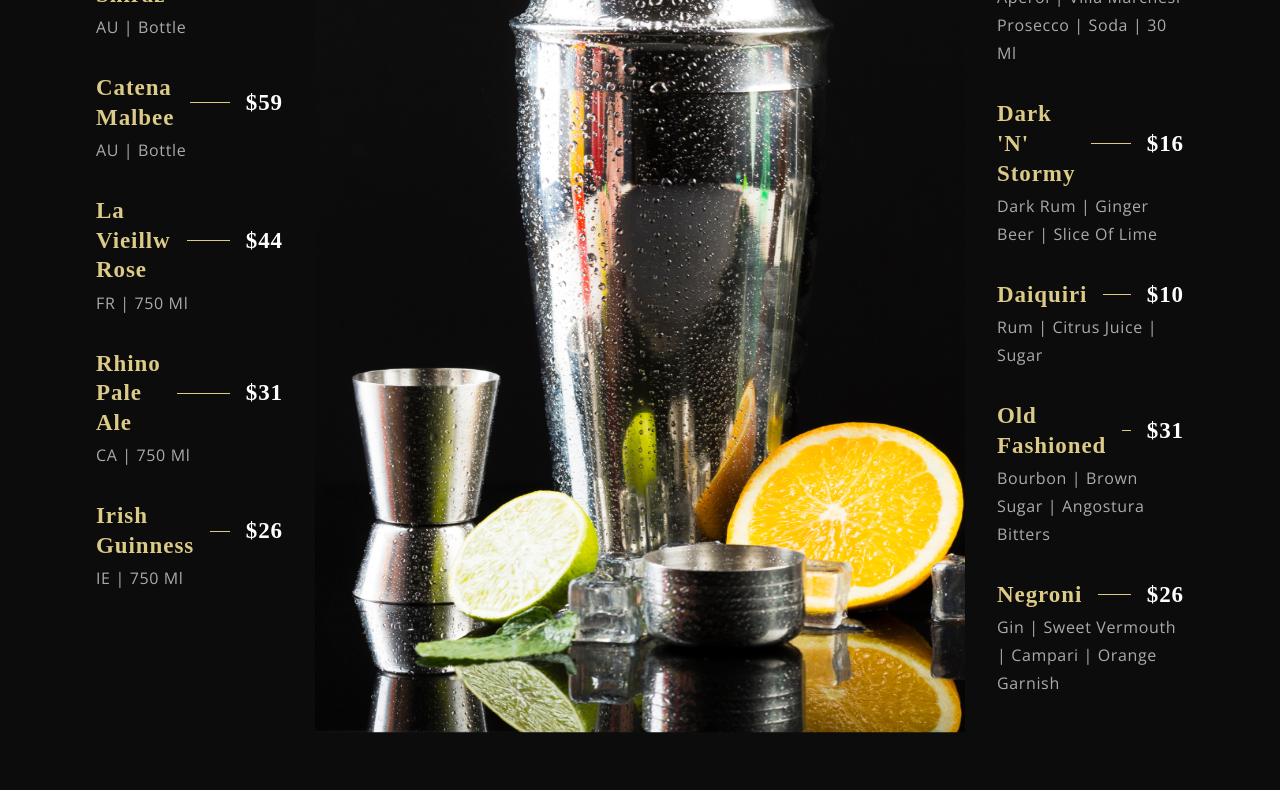
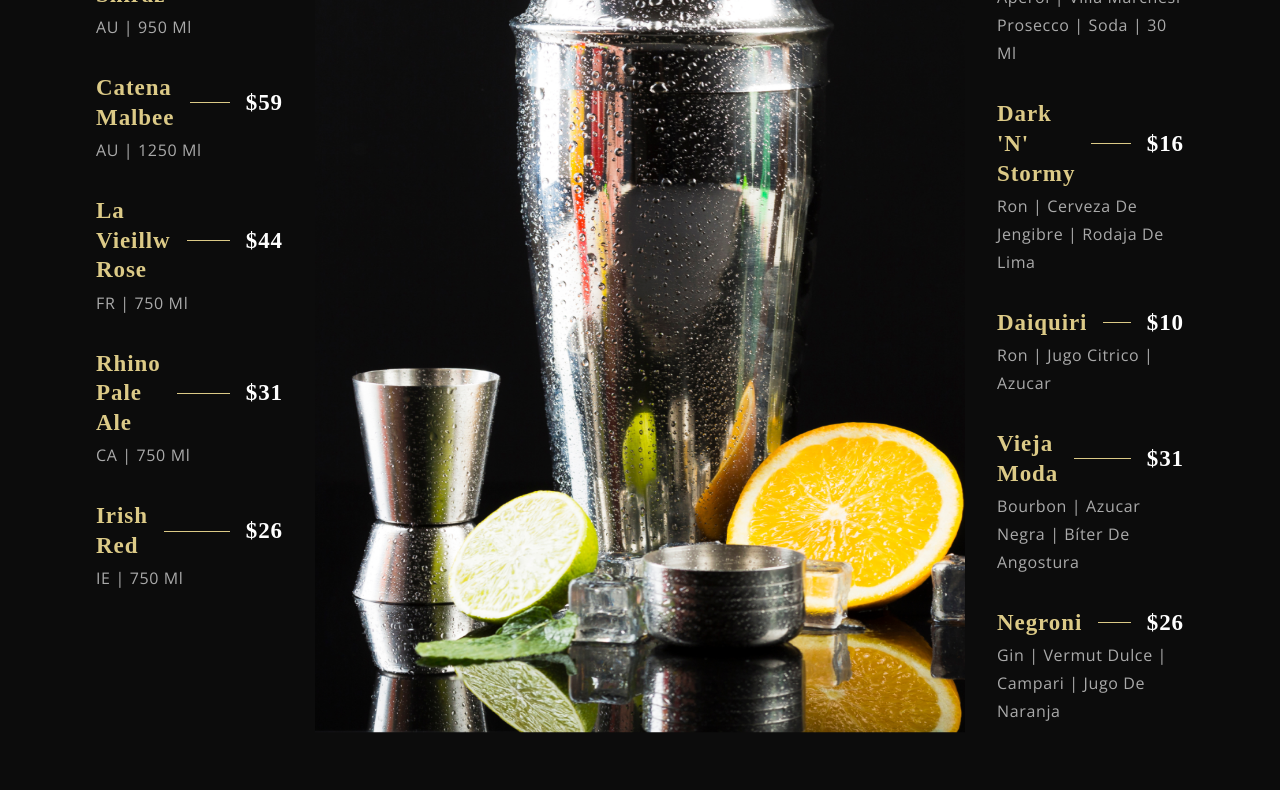
Before and after one commit to EnzoAMarco/restaurant-react, a React (Create React App) app: page / in a window 1280 px wide. Shown: the part 2620-3410 px from the top of the page. Built offline with nearby package versions, Linux system fonts and the light colour scheme; a web font is replaced by a local one.

Commit message:
primeros 6 bugs ok

```diff
--- a/public/index.html
+++ b/public/index.html
@@ -1,5 +1,5 @@
 <!DOCTYPE html>
-<html lang="en">
+<html lang="es">
   <head>
     <meta charset="utf-8" />
     <link rel="icon" href="%PUBLIC_URL%/favicon.ico" />
@@ -7,7 +7,7 @@
     <meta name="theme-color" content="#000000" />
     <meta
       name="description"
-      content="Web site created using create-react-app"
+      content="Web site about a restaurant created using React.js"
     />
     <link rel="apple-touch-icon" href="%PUBLIC_URL%/logo192.png" />
     <!--
@@ -24,7 +24,7 @@
       work correctly both with client-side routing and a non-root public URL.
       Learn how to configure a non-root public URL by running `npm run build`.
     -->
-    <title>React App</title>
+    <title>Zunpíer</title>
   </head>
   <body>
     <noscript>You need to enable JavaScript to run this app.</noscript>
--- a/src/components/Footer/FooterOverlay.css
+++ /dev/null
@@ -1,17 +0,0 @@
-.app__footerOverlay {
-  width: 100%;
-  height: 100%;
-  z-index: 100;
-  display: flex;
-  flex-direction: column-reverse;
-  position: absolute;
-}
-
-.app__footerOverlay-black {
-  height: 25%;
-  background-color: var(--color-black);
-}
-
-.app__footerOverlay-img {
-  height: 75%;
-}
--- a/src/components/Footer/FooterOverlay.jsx
+++ /dev/null
@@ -1,12 +0,0 @@
-import React from 'react';
-
-import './FooterOverlay.css';
-
-const FooterOverlay = () => (
-  <div className='app__footerOverlay'>
-    <div className='app__footerOverlay-black' />
-    <div className='app__footerOverlay-img app__bg' />
-  </div>
-);
-
-export default FooterOverlay;
--- a/src/components/Footer/Newsletter.jsx
+++ b/src/components/Footer/Newsletter.jsx
@@ -14,7 +14,7 @@ const Newsletter = () => (
 
     <form className='app__newsletter-input flex__center'>
       <input className='app__newsletter-input_email' type='email' placeholder='Escriba su dirección e-email' />
-      <input type='submit' style={{width:'max-content'}}className='custom__button' value='Suscribite'/>
+      <input type='submit' style={{width:'max-content'}}className='custom__button' value='Suscribirse'/>
     </form>
 
   </div>
--- a/src/components/index.js
+++ b/src/components/index.js
@@ -1,13 +1,12 @@
 import SubHeading from './SubHeading/SubHeading';
 import Newsletter from './Footer/Newsletter';
-import FooterOverlay from './Footer/FooterOverlay';
+
 import MenuItem from './Menuitem/MenuItem';
 import Navbar from './Navbar/Navbar';
 
 export {
   SubHeading,
   Newsletter,
-  FooterOverlay,
   MenuItem,
   Navbar,
 };
--- a/src/constants/data.js
+++ b/src/constants/data.js
@@ -4,12 +4,12 @@ const wines = [
   {
     title: 'Chapel Hill Shiraz',
     price: '$56',
-    tags: 'AU | Bottle',
+    tags: 'AU | 950 ml',
   },
   {
     title: 'Catena Malbee',
     price: '$59',
-    tags: 'AU | Bottle',
+    tags: 'AU | 1250 ml',
   },
   {
     title: 'La Vieillw Rose',
@@ -22,7 +22,7 @@ const wines = [
     tags: 'CA | 750 ml',
   },
   {
-    title: 'Irish Guinness',
+    title: 'Irish Red',
     price: '$26',
     tags: 'IE | 750 ml',
   },
@@ -37,22 +37,22 @@ const cocktails = [
   {
     title: "Dark 'N' Stormy",
     price: '$16',
-    tags: 'Dark rum | Ginger beer | Slice of lime',
+    tags: 'Ron | Cerveza de jengibre | Rodaja de lima',
   },
   {
     title: 'Daiquiri',
     price: '$10',
-    tags: 'Rum | Citrus juice | Sugar',
+    tags: 'Ron | Jugo Citrico | Azucar',
   },
   {
-    title: 'Old Fashioned',
+    title: 'Vieja Moda',
     price: '$31',
-    tags: 'Bourbon | Brown sugar | Angostura Bitters',
+    tags: 'Bourbon | Azucar Negra | Bíter de Angostura',
   },
   {
     title: 'Negroni',
     price: '$26',
-    tags: 'Gin | Sweet Vermouth | Campari | Orange garnish',
+    tags: 'Gin | Vermut Dulce | Campari | Jugo de Naranja',
   },
 ];
 
@@ -64,7 +64,8 @@ const awards = [
   },
   {
     imgUrl: images.award01,
-    title: 'Estrella Michelin',
+    title: 'Promesas de la alta cocina',
+
     subtitle: 'Lorem ipsum dolor sit amet, consectetur.',
   },
   {
@@ -74,7 +75,7 @@ const awards = [
   },
   {
     imgUrl: images.award03,
-    title: 'Promesas de la alta cocina',
+    title: 'Estrellas Michelin',
     subtitle: 'Lorem ipsum dolor sit amet, consectetur.',
   },
 ];
--- a/src/container/Findus/FindUs.jsx
+++ b/src/container/Findus/FindUs.jsx
@@ -1,7 +1,7 @@
 import React from 'react';
 
 import { SubHeading } from '../../components';
-import { images, data } from '../../constants';
+import { images } from '../../constants';
 
 const FindUs = () => (
   <div className='app__bg app__wrapper section__padding' id='contact'>
@@ -10,7 +10,7 @@ const FindUs = () => (
       <SubHeading title='Contacto' />
       <h1 className='headtext__cormorant' style={{marginBottom: '3rem'}} >Donde encontrarnos</h1>
       <div className='app__wrapper-content'>
-        <p className='p__opensans'>ESCRIBIR DIRECCION</p>
+        <p className='p__opensans'>Macatai Güemez 154, Buenos Aires, Z7009FAK CABA, Argentina</p>
         <p className='p__opensans' style={{color: '#DCCA87', margin:'2rem 0'}}>Horarios</p>
         <p className='p__opensans'>Lun - vie: 10:00AM - 01:00AM</p>
         <p className='p__opensans'>Sab - Dom: 11:00AM - 02:00AM</p>
--- a/src/container/Footer/Footer.jsx
+++ b/src/container/Footer/Footer.jsx
@@ -3,12 +3,11 @@ import { FiFacebook, FiTwitter, FiInstagram } from 'react-icons/fi'
 import { MdCopyright } from 'react-icons/md'
 
 import { images } from '../../constants'
-import { FooterOverlay, Newsletter } from '../../components';
+import { Newsletter } from '../../components';
 import './Footer.css';
 
 const Footer = () => (
-  <div className='app__footer section__padding'>
-    <FooterOverlay />
+  <div className='app__footer section__padding app__bg'>
     <Newsletter />
     <div className='app__footer-links'>
 
--- a/src/index.js
+++ b/src/index.js
@@ -1,7 +1,9 @@
 import React from 'react';
-import ReactDOM from 'react-dom';
+import { createRoot } from 'react-dom/client';
 
 import './index.css';
 import App from './App';
 
-ReactDOM.render(<App />, document.getElementById('root'));
+const container = document.getElementById('root');
+const root = createRoot(container);
+root.render(<App />);
```
